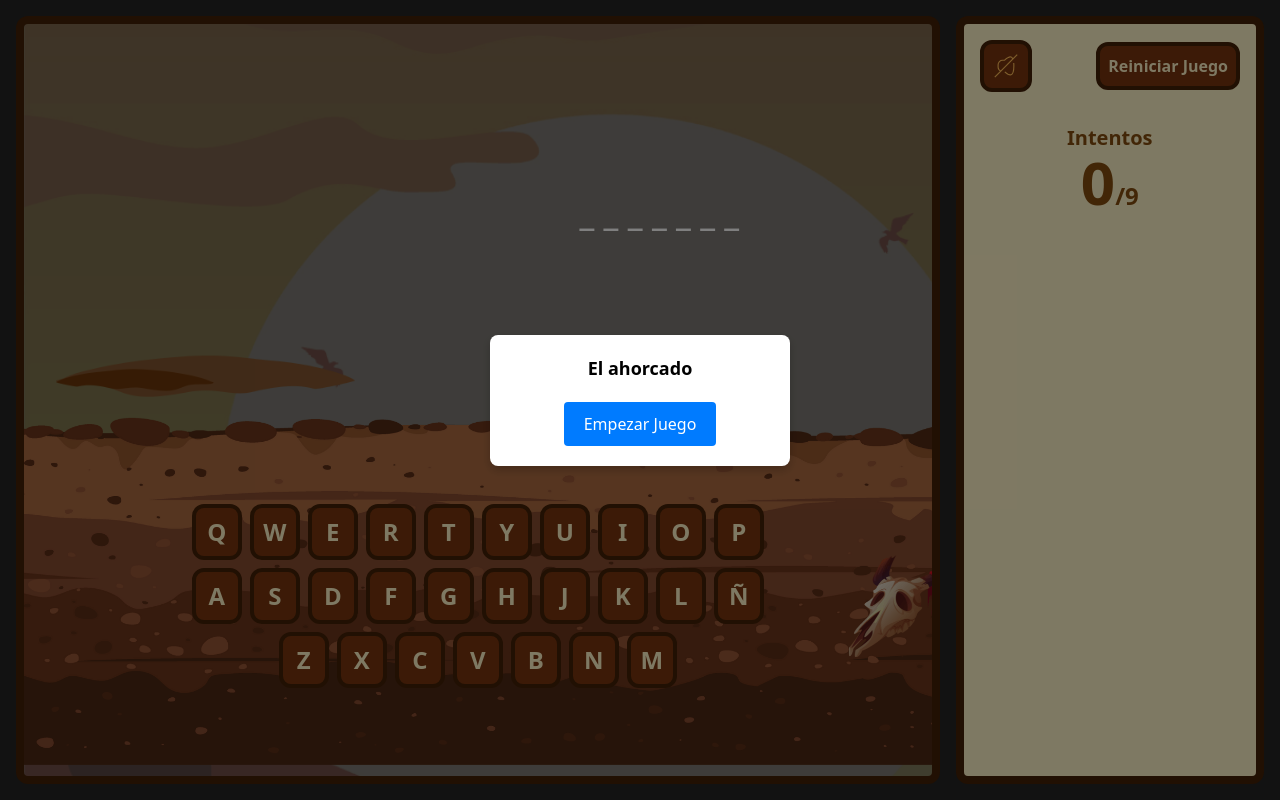
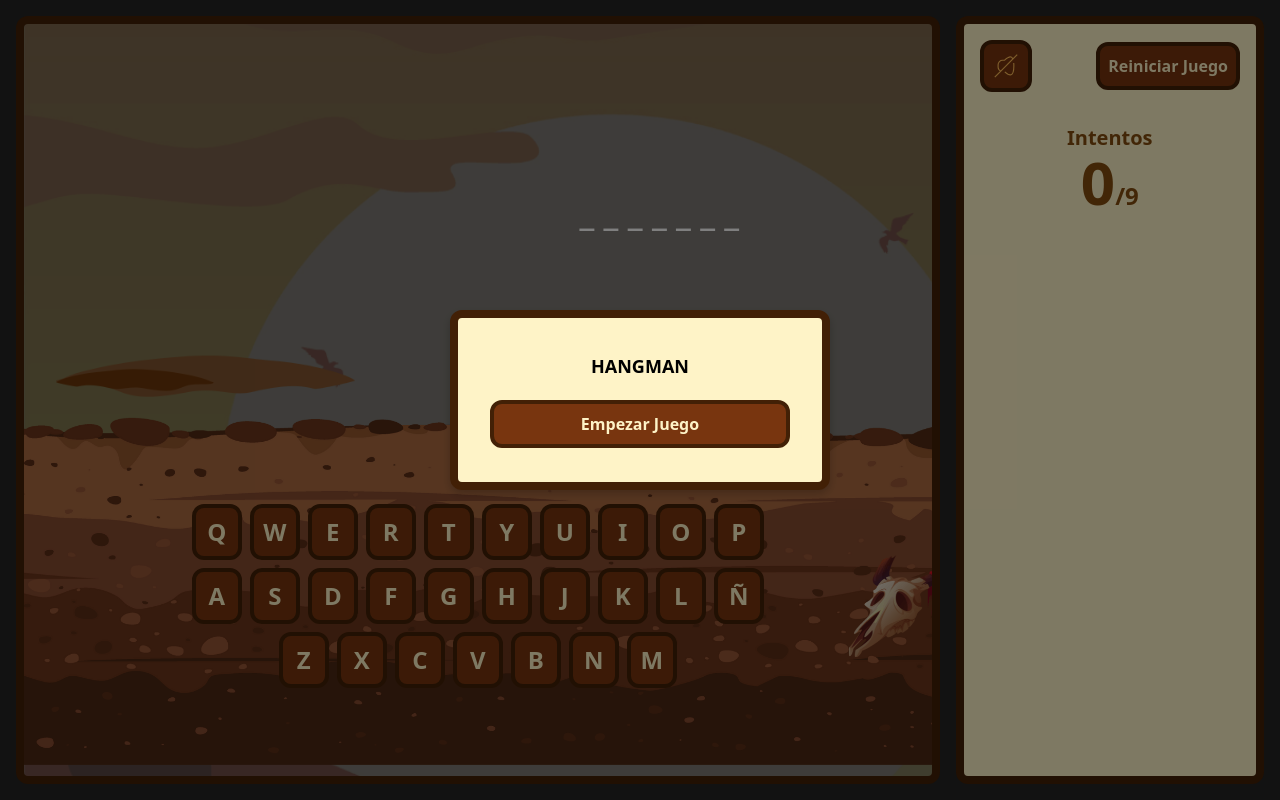
Before and after one commit to RichardS2496/hanging-app, a React (Vite) app: page / in a window 1280 px wide. Built offline with nearby package versions, Linux system fonts and the light colour scheme.

Commit message:
popup styles uploaded

```diff
--- a/src/App.tsx
+++ b/src/App.tsx
@@ -28,7 +28,6 @@ function App() {
     lose,
     won,
     hiddenWord,
-    word,
     usedKeys,
     alreadyPressed,
   } = useHangmanGame();
@@ -45,20 +44,37 @@ function App() {
     }
   }, [won, lose, showWinPopup, showLosePopup]);
 
+  useEffect(() => {
+    const elements = document.querySelectorAll(
+      "button, input, a, textarea, select"
+    );
+    elements.forEach((el) => {
+      if (isPopupVisible) {
+        el.setAttribute("tabindex", "-1");
+      } else {
+        el.removeAttribute("tabindex");
+      }
+    });
+
+    return () => {
+      elements.forEach((el) => el.removeAttribute("tabindex"));
+    };
+  }, [isPopupVisible]);
+
   return (
     <>
       <Popup
         message={popupMessage}
         buttonText={popupButtonText}
         onButtonClick={() => {
-          setIsPopupVisible(false); // Cerrar el popup
+          setIsPopupVisible(false);
           if (
             popupMessage === "¡Has Ganado!" ||
             popupMessage === "¡Has Perdido!"
           ) {
-            restartGame(); // Reiniciar el juego si se ganó o perdió
+            restartGame();
           } else {
-            startGame(); // Empezar el juego si está en un estado inicial
+            startGame();
           }
         }}
         isVisible={isPopupVisible}
@@ -101,8 +117,6 @@ function App() {
               {attempts}
               <span className="text-2xl">/9</span>
             </h2>
-            {lose ? <h3 className="text-black">Ha Perdido {word}</h3> : ""}
-            {won ? <h3 className="text-blue">¡Ha Ganado!</h3> : ""}
           </div>
         </div>
       </div>
--- a/src/components/Popup.tsx
+++ b/src/components/Popup.tsx
@@ -1,6 +1,7 @@
 import { FC } from "react";
 import { PopupProps } from "../interfaces/PopupProps";
 import "../styles/popup.css";
+import "../styles/buttons.css";
 
 export const Popup: FC<PopupProps> = ({
   message,
@@ -14,7 +15,10 @@ export const Popup: FC<PopupProps> = ({
     <div className="popup-overlay">
       <div className="popup">
         <p className="popup-message">{message}</p>
-        <button className="popup-btn" onClick={onButtonClick}>
+        <button
+          className="song-toggle-btn text-amber-100 font-semibold"
+          onClick={onButtonClick}
+        >
           {buttonText}
         </button>
       </div>
--- a/src/hooks/usePopup.tsx
+++ b/src/hooks/usePopup.tsx
@@ -2,7 +2,7 @@ import { useState } from "react";
 import "../styles/popup.css";
 
 export function usePopup() {
-  const [popupMessage, setPopupMessage] = useState<string>("El ahorcado");
+  const [popupMessage, setPopupMessage] = useState<string>("HANGMAN");
   const [isPopupVisible, setIsPopupVisible] = useState<boolean>(false);
   const [popupButtonText, setPopupButtonText] =
     useState<string>("Empezar Juego");
--- a/src/styles/popup.css
+++ b/src/styles/popup.css
@@ -12,12 +12,12 @@
 }
 
 .popup {
-  background-color: #fff;
-  padding: 20px;
-  border-radius: 8px;
+  height: 180px;
+  padding: 2rem;
   box-shadow: 0 4px 8px rgba(0, 0, 0, 0.2);
   text-align: center;
-  min-width: 300px;
+  min-width: 380px;
+  @apply flex flex-col justify-center rounded-xl border-8 border-yellow-950 bg-amber-100;
 }
 
 .popup-message {
```
